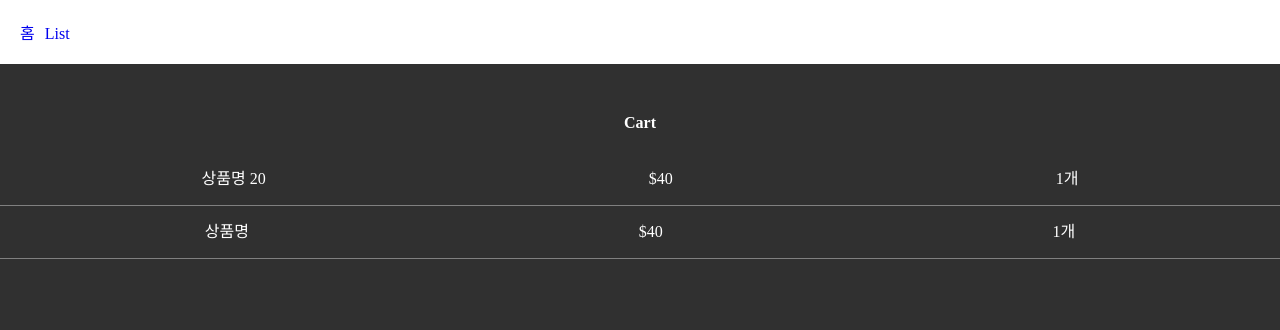
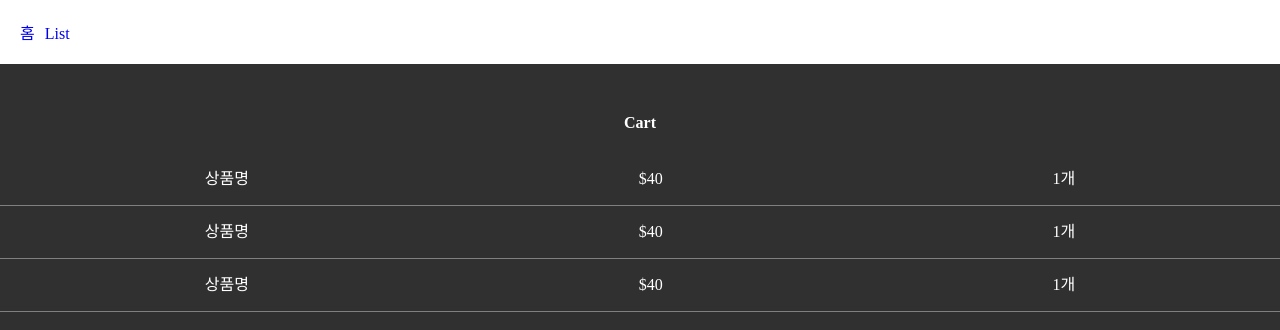
Before and after one commit to rowooncoding/next-fresh, a Next.js app: page /cart in a window 1280 px wide. Shown: the top 330 px of the page. Built offline with nearby package versions, Linux system fonts and the light colour scheme.

Commit message:
[docs] props 문법 공부를 위한 컴포넌트 생성

```diff
--- a/app/cart/page.js
+++ b/app/cart/page.js
@@ -1,19 +1,20 @@
-import { age, name } from "./data.js";
-
 export default function Cart() {
   return (
     <div>
       <h4 className="title">Cart</h4>
-      <div className="cart-item">
-        <p>상품명 {age}</p>
-        <p>$40</p>
-        <p>1개</p>
-      </div>
-      <div className="cart-item">
-        <p>상품명</p>
-        <p>$40</p>
-        <p>1개</p>
-      </div>
+      <CartItem />
+      <CartItem />
+      <CartItem />
     </div>
   );
 }
+
+function CartItem() {
+  return (
+    <div className="cart-item">
+      <p>상품명</p>
+      <p>$40</p>
+      <p>1개</p>
+    </div>
+  );
+}
```
